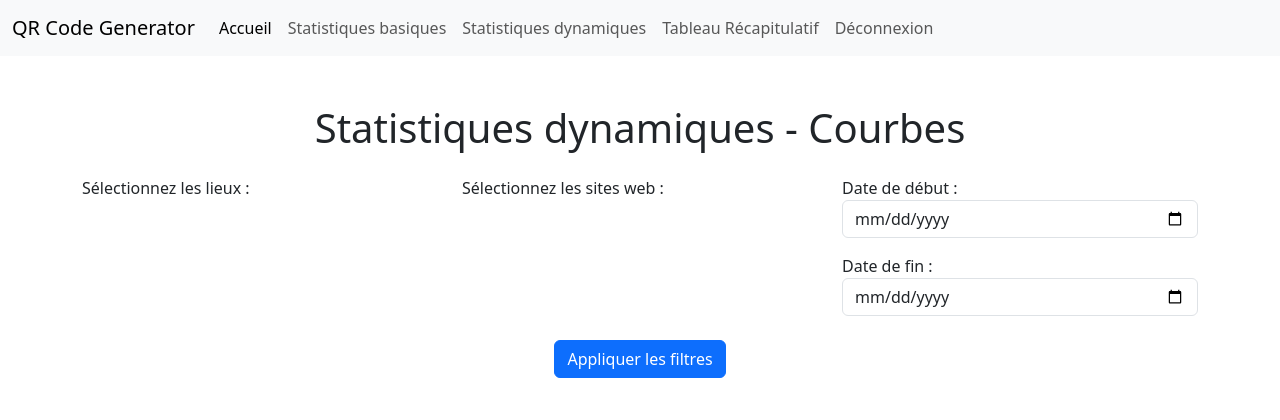
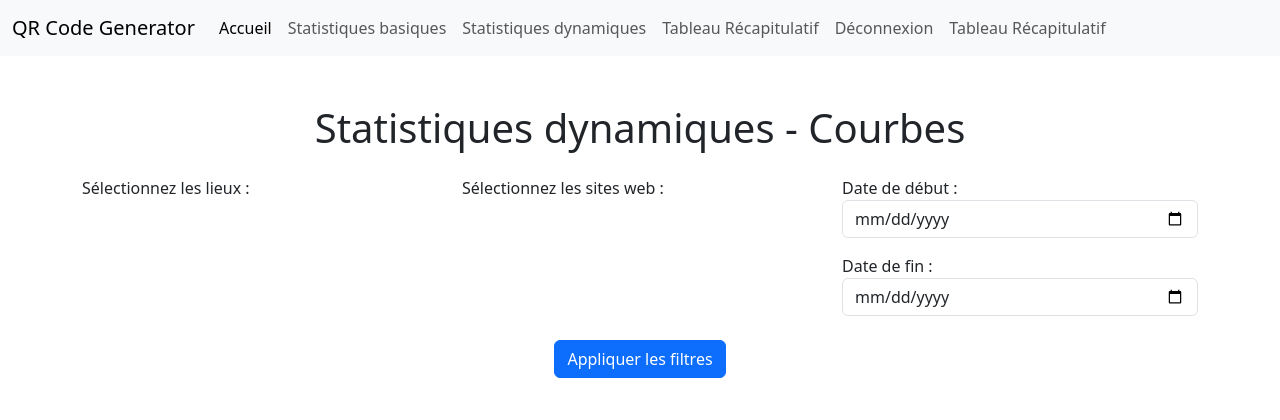
Before and after one commit to MohamedAminAmjahid/qrCodeByPlace, a Flask app: template templates/graph_html.html in a window 1280 px wide. Shown: the top 420 px of the page. Run offline with Flask 3, Linux system fonts and the light colour scheme; the template is opened without the code that fills it, so the values that code supplies are empty.

Commit message:
nouvelle version4

```diff
--- a/templates/graph_html.html
+++ b/templates/graph_html.html
@@ -29,6 +29,9 @@
                     </li>
                     <li class="nav-item">
                         <a class="nav-link" href="/logout">Déconnexion</a>
+                    </li>
+                    <li class="nav-item">
+                        <a class="nav-link" href="/recap">Tableau Récapitulatif</a>
                     </li>
                 </ul>
             </div>
```
